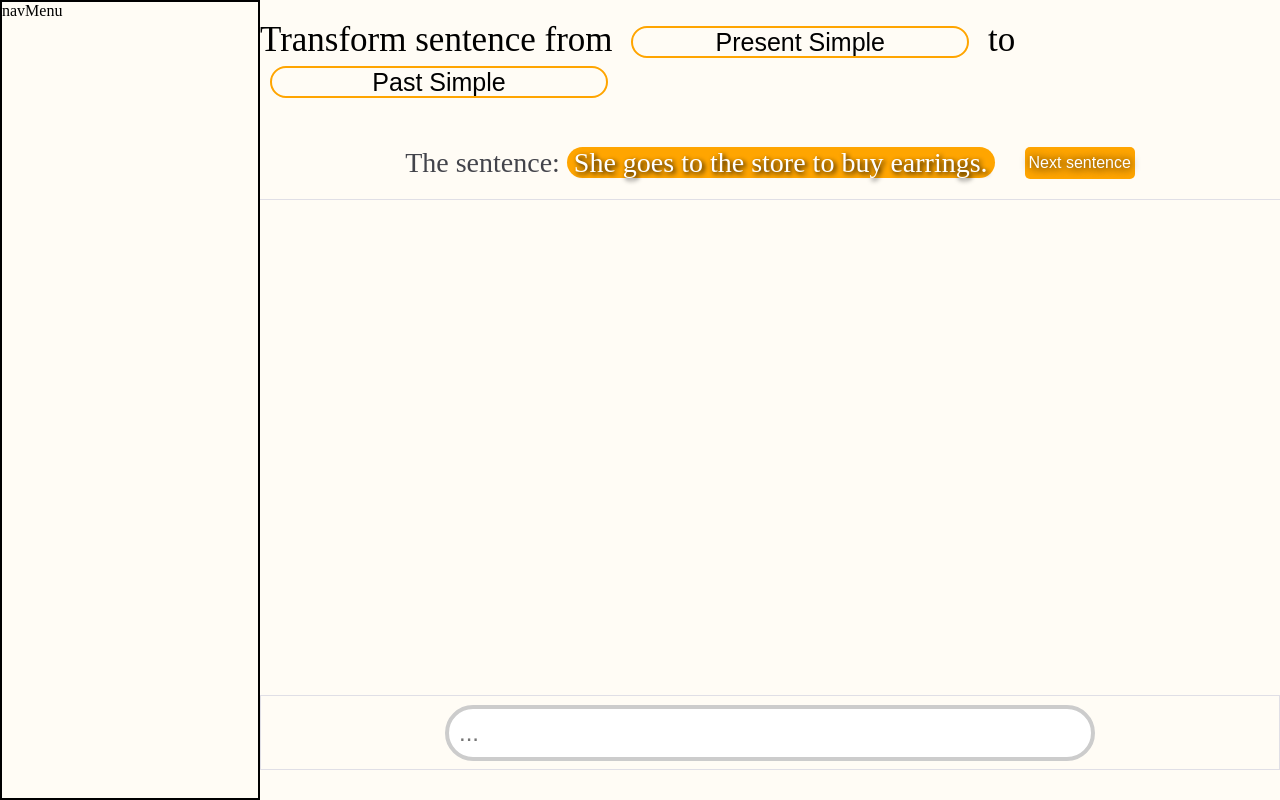
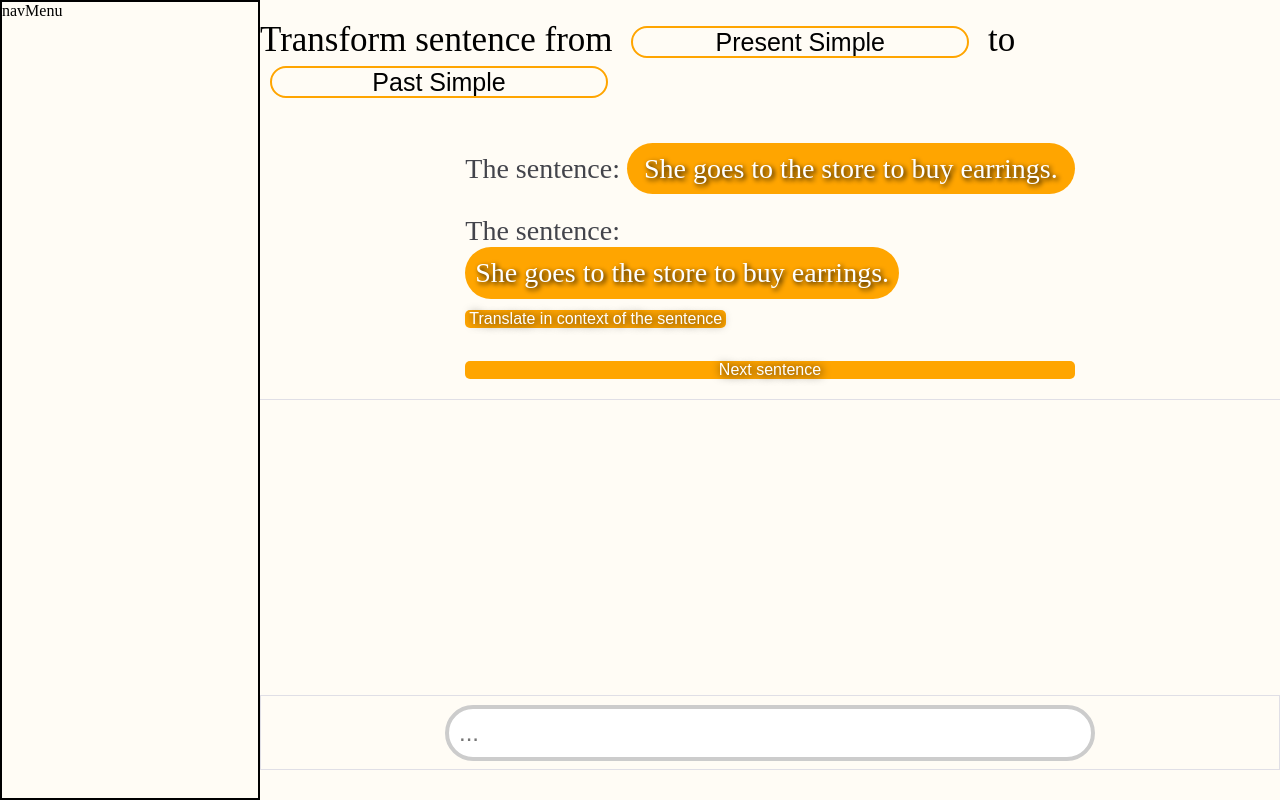
Before and after one commit to Amir837/langleraningplatform, a React (Create React App) app: page /practice in a window 1280 px wide. Built offline with nearby package versions, Linux system fonts and the light colour scheme.

Commit message:
Need to add changes from other branch

```diff
--- a/src/pages/Practice/Sentence.css
+++ b/src/pages/Practice/Sentence.css
@@ -1,27 +1,20 @@
-.planningBackground {
-    border: 1px solid black;
-    display: inline-block;
+.sentence {
+    font-family: cursive;
+    background-color: orange;
+    border-radius: 28px;
+    color: white;
+    text-shadow: 2px 2px 5px black;
 
-    background-color: #dfdacd; /* This is the planning background: #f2f2f2; */
-}
-
-.sentence {
-    font-size: 18px;
-    border-radius: 30em;
-    padding: 0.5em;
-    background-color: white;
-    padding: 1em;
+    padding: 10px;
     width: fit-content;
 }
 
 .sentence .normal {
-    color: gray;
     cursor: pointer;
 }
 
 .sentence .selected {
     border-radius: 1em;
-    /* Will need to find a proper way to align the text */
     line-height: 18px;
 
     background-color: #0078d2;
--- a/src/pages/Practice/SentenceComponent.tsx
+++ b/src/pages/Practice/SentenceComponent.tsx
@@ -6,7 +6,7 @@
 // 4. Under the sentence, it displays option to translate selected part in context of the sentence.
 
 import { useState } from 'react';
-import './css/Sentence.css';
+import './Sentence.css';
 
 interface SentenceComponentProps {
     translateSelected: (selectedText: string) => void;
--- a/src/pages/Practice/TenseChat.css
+++ b/src/pages/Practice/TenseChat.css
@@ -92,7 +92,7 @@ button {
 /* Title */
 .chat .sentenceTitleContainer {
     width: 100%;
-    height: 200px;
+    height: 400px;
 
     display: flex;
     flex-direction: column;
@@ -110,7 +110,7 @@ button {
 
 .chat .sentenceTitleContainer .taskBlock {
     display: flex;
-    flex-direction: row;
+    flex-direction: column;
 
     justify-content: center;
     gap: 30px;
@@ -122,14 +122,6 @@ button {
     /* font-family: system-ui; */
     font-family: Brush Script MT, Brush Script Std, cursive;
     color: rgb(67, 68, 75)
-}
-
-.chat .taskBlock .sentence {
-    font-family: cursive;
-    background-color: orange;
-    border-radius: 20px;
-    color: white;
-    text-shadow: 2px 2px 5px black;
 }
 
 /* Messages */
--- a/src/pages/Practice/TenseChat.tsx
+++ b/src/pages/Practice/TenseChat.tsx
@@ -74,6 +74,10 @@ function TenseChat() {
             })
     }
 
+    const translateSelected = (selectedText: string) => {
+        fetch(`https://translateincontextazfunction.azurewebsites.net/api/translateincontext?context=${sentence}&selectedText=${selectedText}`).then(res => res.json()).then(data => console.log(data));
+    };
+
     return (
         <div className="tenseChatPage">
             <div className="leftBar">
@@ -95,6 +99,7 @@ function TenseChat() {
                     <div className="exerciseTitle">Transform sentence from {FromTense} to {ToTense}</div>
                     <div className="taskBlock">
                         <div><span className="attPointer">The sentence:</span> <span className="sentence">&nbsp;{sentence}&nbsp;</span></div>
+                        <div><span className="attPointer">The sentence:</span> <SentenceComponent translateSelected={translateSelected} wordList={sentence.split(" ")} originalLanguage="English" translatedLanguage="Russian" /></div>
                         <button>Next sentence</button>
                     </div>
                 </div>
```
